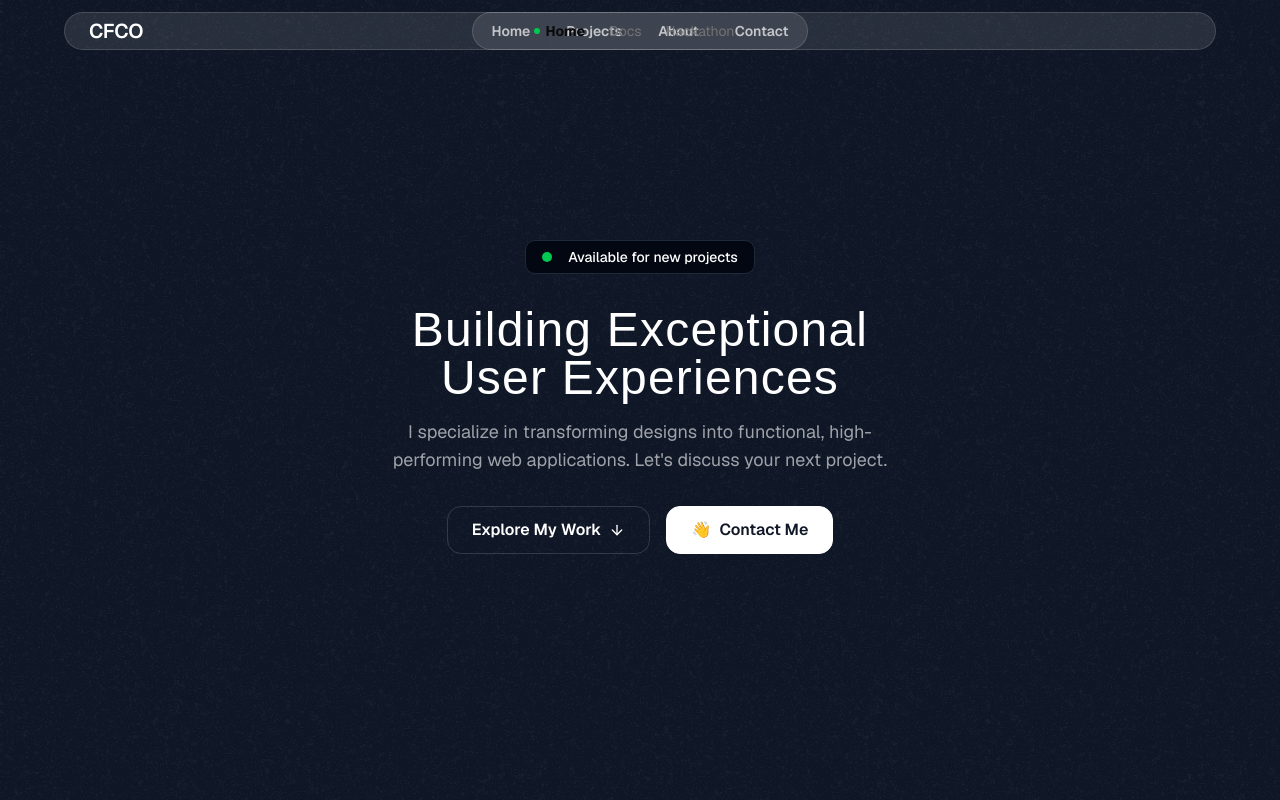
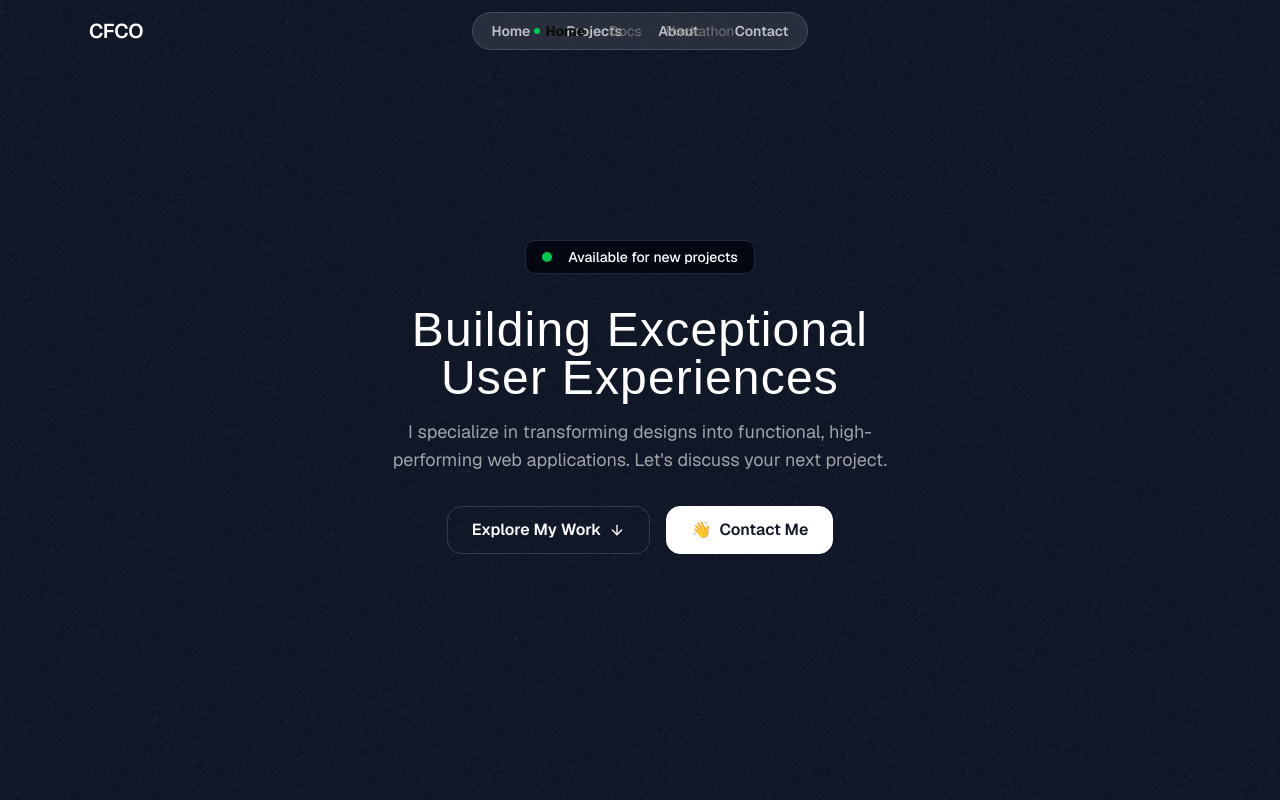
Before and after one commit to echozyr2001/portfolio, a Next.js app: page / in a window 1280 px wide. Shown: the top 800 px of the page. Built offline with nearby package versions, Linux system fonts and the light colour scheme; a web font is replaced by a local one.

Commit message:
Navbar scroll animation

```diff
--- a/components/sections/Navbar.tsx
+++ b/components/sections/Navbar.tsx
@@ -47,14 +47,21 @@ export function Navbar() {
       {/* <header className="flex justify-center items-center fixed top-3 w-full"> */}
       <header className="hidden md:flex fixed w-full z-50 justify-center items-center top-3">
         <nav
-          style={{ width: navWidth }}
-          className={`flex items-center px-6 py-1 transition-all duration-500 ease-in-out
-            ${
-              scrollProgress > 0
-                ? "lex gap-1 p-0.5 border border-white/15 rounded-full bg-white/10 backdrop-blur-lg"
-                : "lex gap-1 p-0.5 border border-white/15 rounded-full bg-white/10"
-            }
-          `}
+          style={{
+            width: navWidth,
+            transition:
+              "width 0.3s ease-out, background-color 0.3s ease-out, backdrop-filter 0.3s ease-out, border-color 0.3s ease-out",
+            backdropFilter: `blur(${Math.min(scrollProgress * 10, 12)}px)`,
+            borderColor: `rgba(255, 255, 255, ${Math.min(
+              scrollProgress * 0.5,
+              0.15
+            )})`,
+            backgroundColor: `rgba(255, 255, 255, ${Math.min(
+              scrollProgress * 0.3,
+              0.1
+            )})`,
+          }}
+          className="flex items-center px-6 py-1 gap-1 p-0.5 border rounded-full bg-white/10"
         >
           <div className="flex-1">
             <Link href="/" className="text-xl font-semibold tracking-tight">
```
